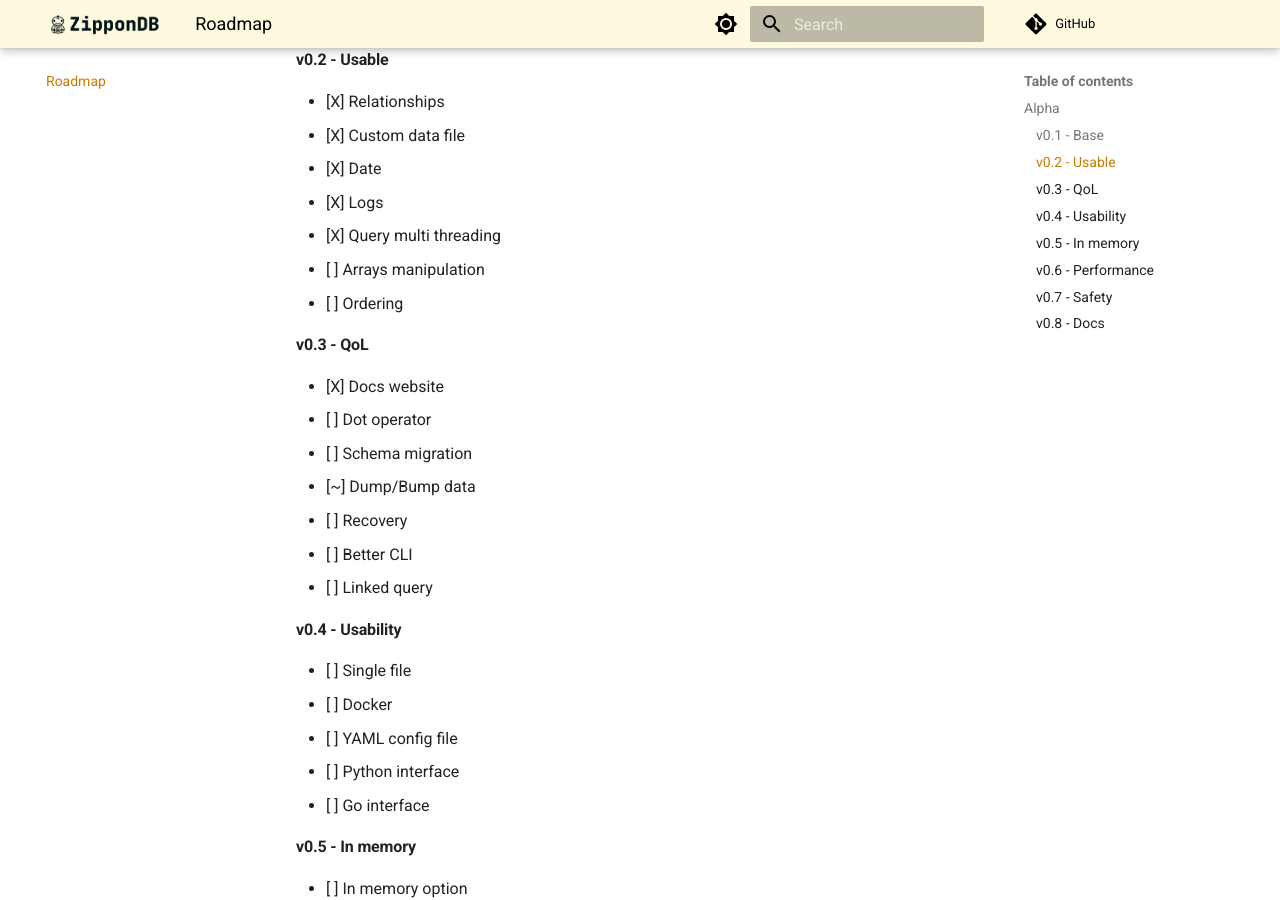
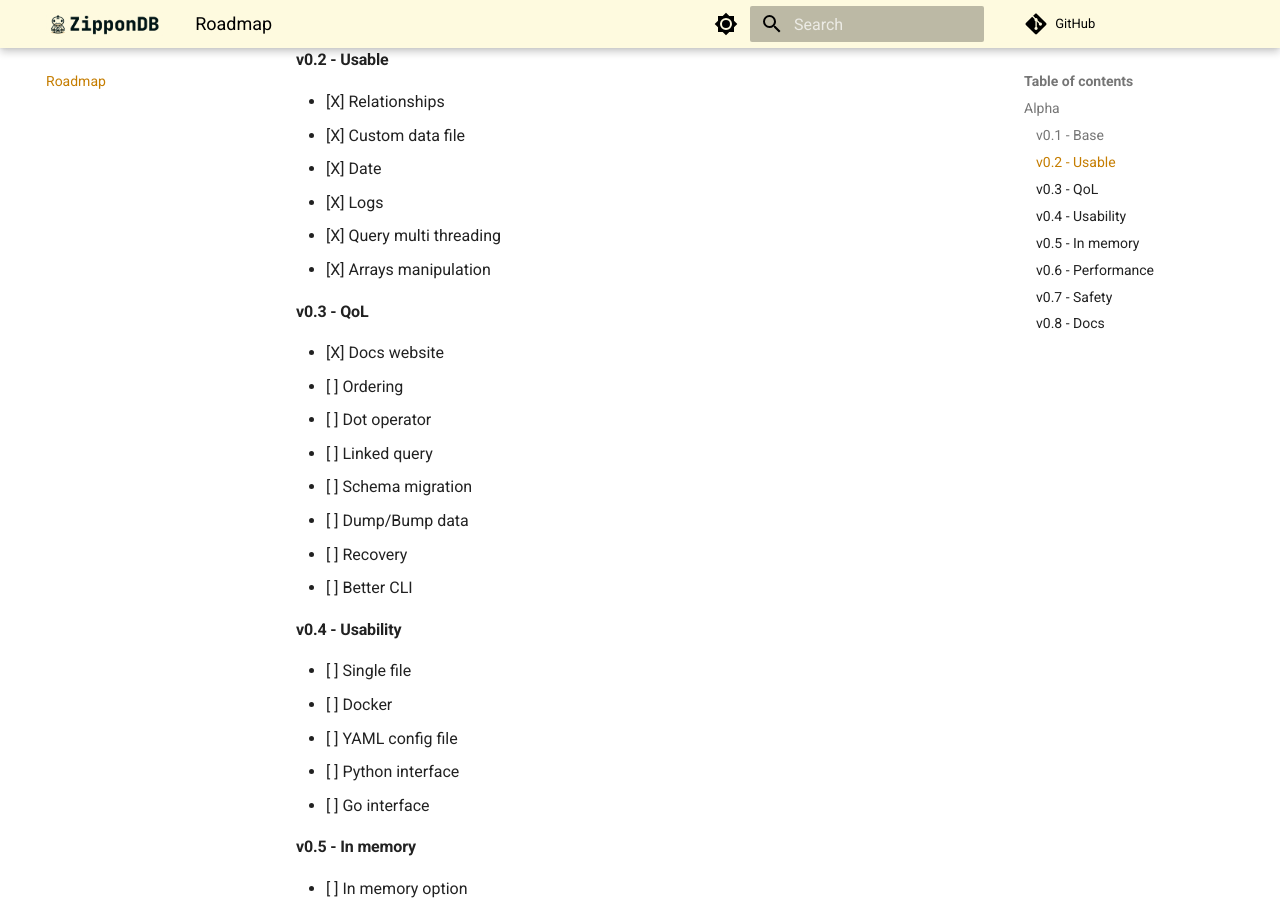
Before and after one commit to MrBounty/ZipponDB, an MkDocs documentation site: the page built from docs/Roadmap.md, in a window 1280 px wide and 900 px high, scrolled down 535 px. Built offline with MkDocs 1.6.1 and Material for MkDocs 9.7.7, drawn with Linux system fonts in a browser that asks for light colours; comment, search, counter and statistics services are not loaded.

```diff
--- a/docs/Roadmap.md
+++ b/docs/Roadmap.md
@@ -17,17 +17,17 @@
 - [X] Date
 - [X] Logs
 - [X] Query multi threading
-- [ ] Arrays manipulation
-- [ ] Ordering
+- [X] Arrays manipulation
 
 #### v0.3 - QoL
 - [X] Docs website
+- [ ] Ordering
 - [ ] Dot operator
+- [ ] Linked query
 - [ ] Schema migration
-- [~] Dump/Bump data
+- [ ] Dump/Bump data
 - [ ] Recovery
 - [ ] Better CLI
-- [ ] Linked query
 
 #### v0.4 - Usability
 - [ ] Single file
```
